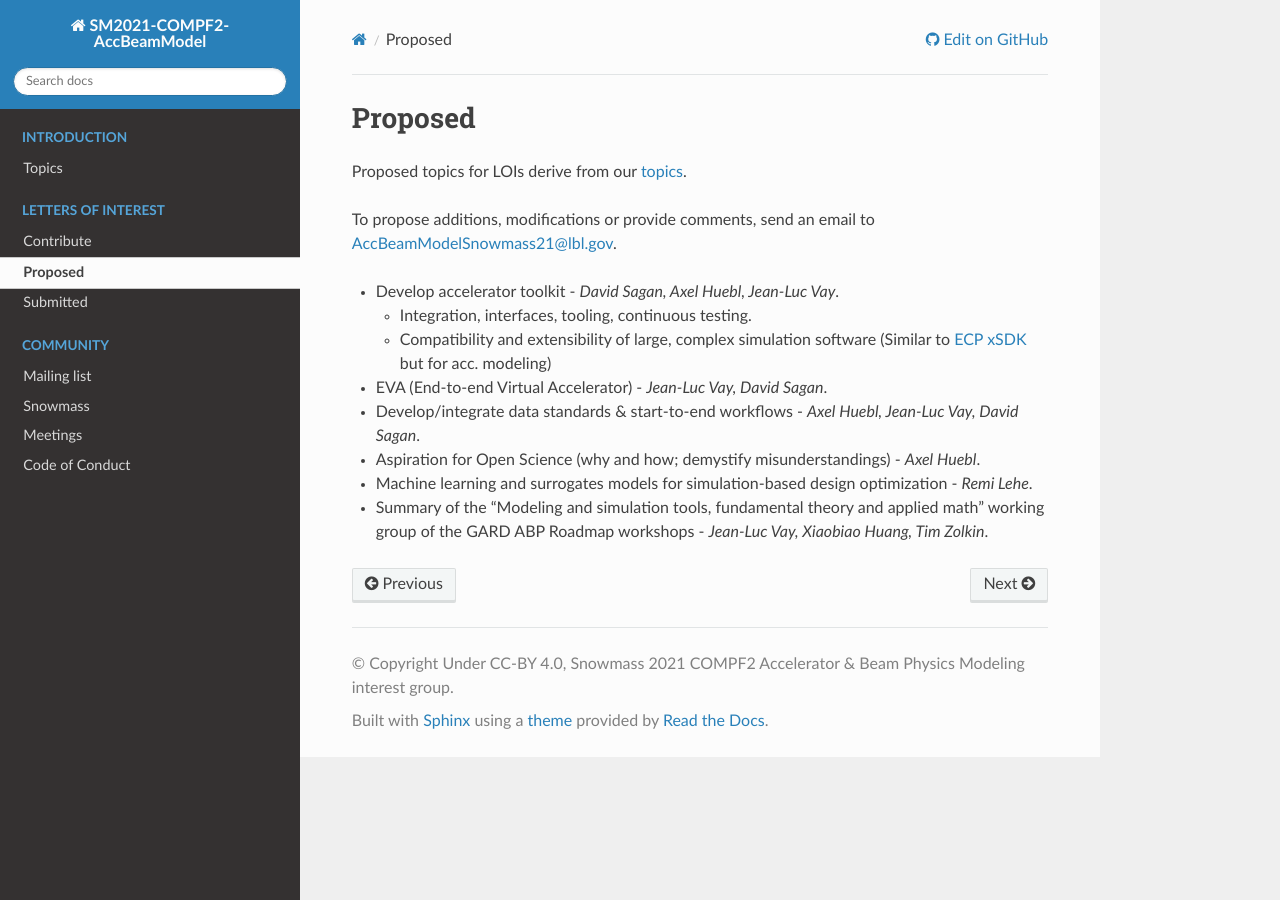
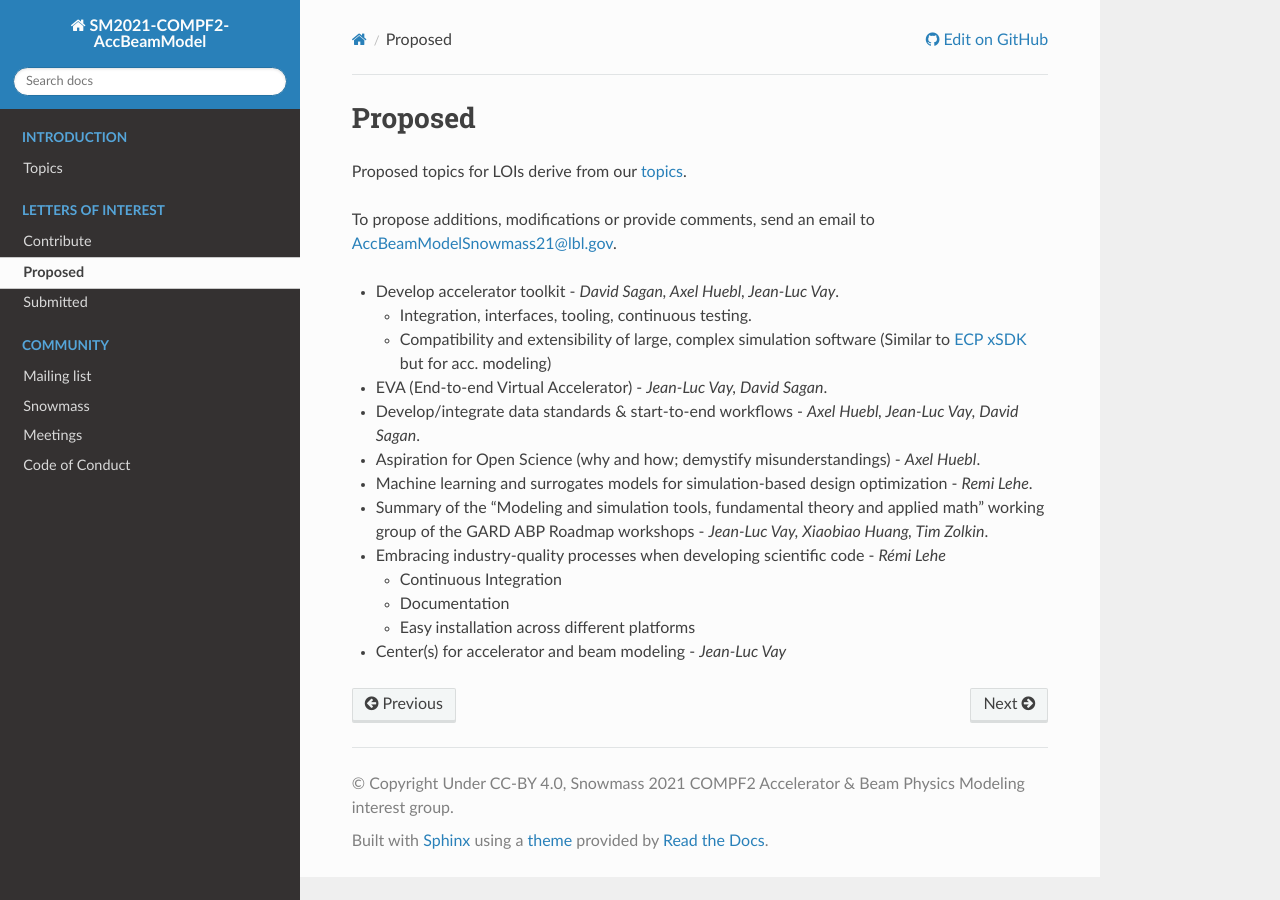
Before and after one commit to snowmass-compf2-accbeammodel/snowmass-compf2-accbeammodel.github.io, a Sphinx documentation site: the page built from docs/source/loi/proposed.rst, in a window 1280 px wide. Built offline with Sphinx 7.4.7 and the Read the Docs theme 2.0.0, drawn with Linux system fonts in a browser that asks for light colours.

Commit message:
Added a couple.

```diff
--- a/docs/source/loi/proposed.rst
+++ b/docs/source/loi/proposed.rst
@@ -16,3 +16,9 @@ To propose additions, modifications or provide comments, send an email to AccBea
 - Aspiration for Open Science (why and how; demystify misunderstandings) - *Axel Huebl*.
 - Machine learning and surrogates models for simulation-based design optimization - *Remi Lehe*.
 - Summary of the "Modeling and simulation tools, fundamental theory and applied math" working group of the GARD ABP Roadmap workshops - *Jean-Luc Vay, Xiaobiao Huang, Tim Zolkin*.
+- Embracing industry-quality processes when developing scientific code - *Rémi Lehe*
+
+  - Continuous Integration
+  - Documentation
+  - Easy installation across different platforms
+- Center(s) for accelerator and beam modeling - *Jean-Luc Vay*
```
